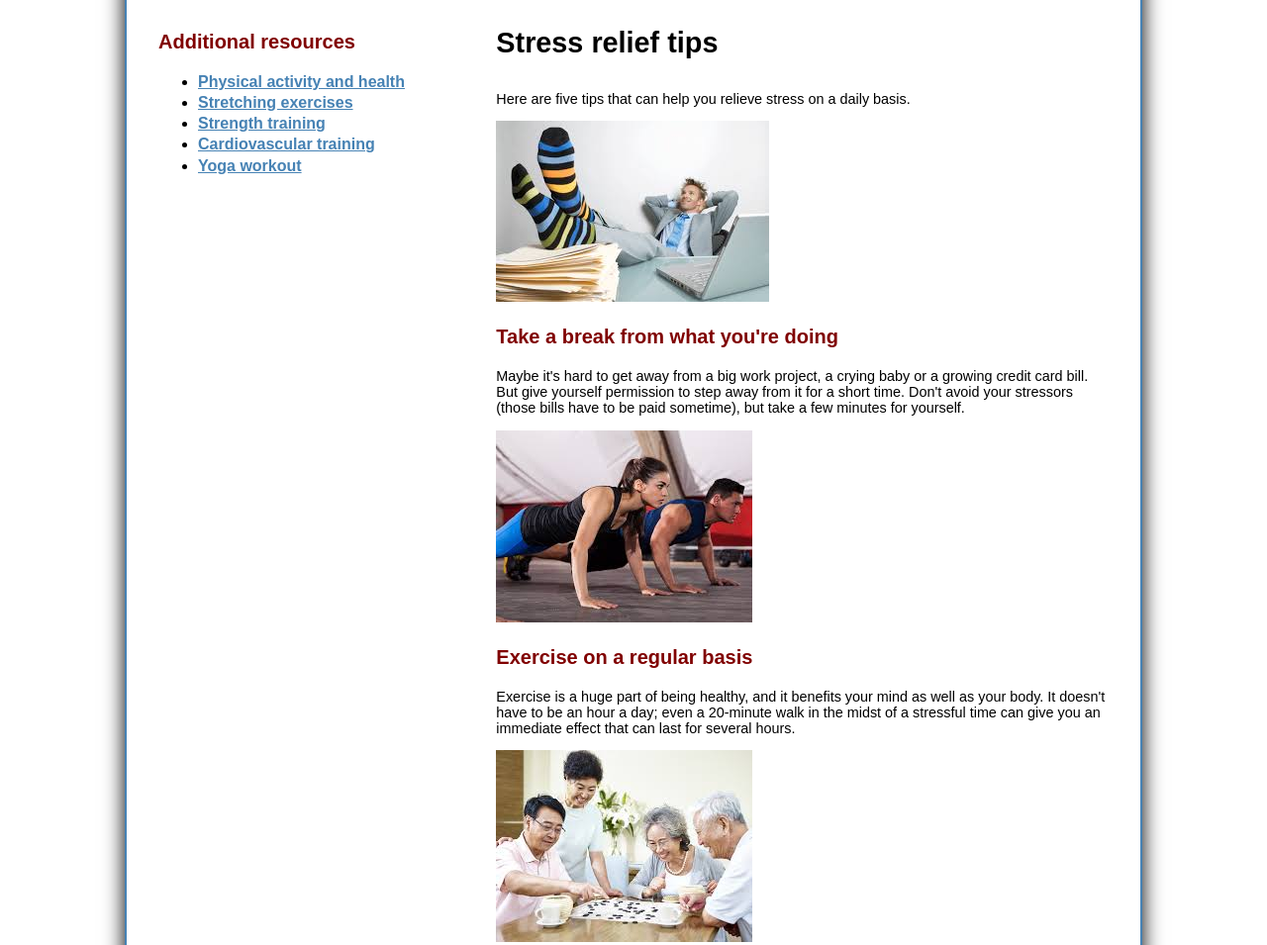
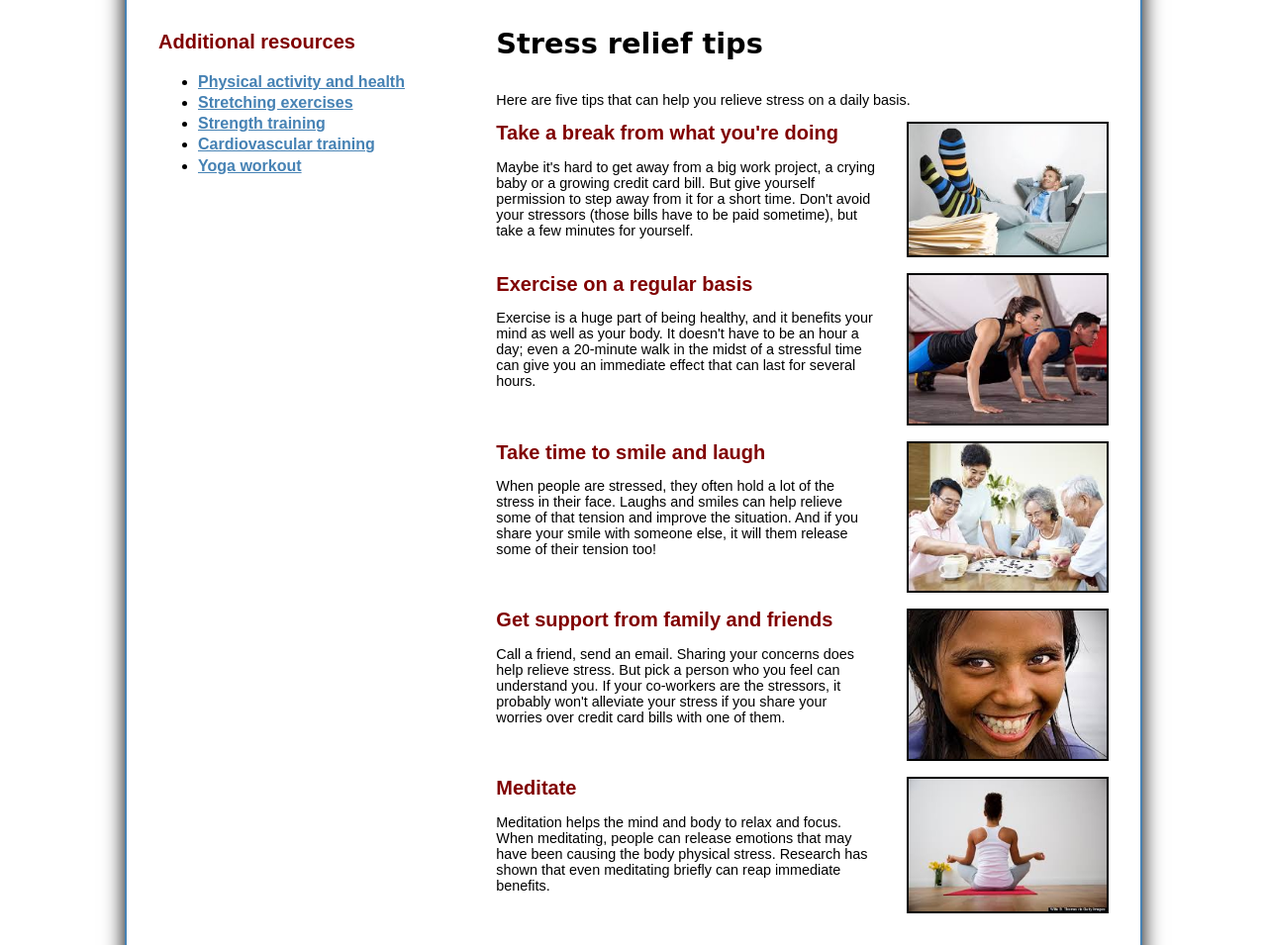
Before and after one commit to LVT53/shape-up, a website built with webpack: page stress/tips.html in a window 1280 px wide. Shown: the part 200-1155 px from the top of the page at 99% size. Built offline with nearby package versions, Linux system fonts and the light colour scheme; a web font is replaced by a local one.

Commit message:
Add cursive font, and finish Stress Relief Tips page styling

```diff
--- a/stress/tips.html
+++ b/stress/tips.html
@@ -30,27 +30,47 @@
     <div class="grid-container">
       <main>
         <div class="main_content">
-          <h2>Stress relief tips</h2>
+          <h2 class="fancy">Stress relief tips</h2>
           <p>
             Here are five tips that can help you relieve stress on a daily basis.
           </p>
-          <img src="../images/break.jpg" alt="Take a break!">
-          <h3 class="maroon">Take a break from what you're doing</h3>
+          <div class="stress-tips-grid">
+            <div class="stress-tips-grid-span">
+              <h3 class="maroon no-margin">Take a break from what you're doing</h3>
               <p>
                 Maybe it's hard to get away from a big work project, a crying baby or a growing credit card bill. But give yourself permission to step away from it for a short time. Don't avoid your stressors (those bills have to be paid sometime), but take a few minutes for yourself.
               </p>
-          <img src="../images/exercise.jpg" alt="Go exercise!">
-          <h3 class="maroon">Exercise on a regular basis</h3>
+            </div>
+            <img class="stress-img" src="../images/break.jpg" alt="Take a break!">
+          </div>
+          <div class="stress-tips-grid">
+            <div class="stress-tips-grid-span">
+              <h3 class="maroon no-margin">Exercise on a regular basis</h3>
               <p>Exercise is a huge part of being healthy, and it benefits your mind as well as your body. It doesn't have to be an hour a day; even a 20-minute walk in the midst of a stressful time can give you an immediate effect that can last for several hours.</p>
-          <img src="../images/support.jpg" alt="Get support!">
-          <h3 class="maroon">Take time to smile and laugh</h3>
+            </div>
+            <img class="stress-img" src="../images/exercise.jpg" alt="Go exercise!">
+            </div>
+          <div class="stress-tips-grid">
+            <div class="stress-tips-grid-span">
+              <h3 class="maroon no-margin">Take time to smile and laugh</h3>
               <p>When people are stressed, they often hold a lot of the stress in their face. Laughs and smiles can help relieve some of that tension and improve the situation. And if you share your smile with someone else, it will them release some of their tension too!</p>
-          <img src="../images/smile.jpg" alt="Remember to smile!">
-          <h3 class="maroon">Get support from family and friends</h3>
+            </div>
+            <img class="stress-img" src="../images/support.jpg" alt="Get support!">
+            </div>
+          <div class="stress-tips-grid">
+            <div class="stress-tips-grid-span">
+              <h3 class="maroon no-margin">Get support from family and friends</h3>
               <p>Call a friend, send an email. Sharing your concerns does help relieve stress. But pick a person who you feel can understand you. If your co-workers are the stressors, it probably won't alleviate your stress if you share your worries over credit card bills with one of them.</p>
-          <img src="../images/meditate.jpg" alt="Meditate sometimes!">
-          <h3 class="maroon">Meditate</h3>
+            </div>
+            <img class="stress-img" src="../images/smile.jpg" alt="Remember to smile!">
+          </div>
+          <div class="stress-tips-grid">
+            <div class="stress-tips-grid-span">
+              <h3 class="maroon no-margin">Meditate</h3>
               <p>Meditation helps the mind and body to relax and focus. When meditating, people can release emotions that may have been causing the body physical stress. Research has shown that even meditating briefly can reap immediate benefits.</p>
+            </div>
+            <img class="stress-img" src="../images/meditate.jpg" alt="Meditate sometimes!">
+          </div>
         </div>
       </main>
       <aside>
--- a/styles/stress.css
+++ b/styles/stress.css
@@ -1,3 +1,5 @@
+@import url('https://fonts.googleapis.com/css2?family=Mea+Culpa&display=swap');
+
 body {
   font-family: sans-serif;
   width: 1024px;
@@ -145,6 +147,28 @@ footer p {
   color: #fff;
 }
 
+.stress-tips-grid {
+  display: grid;
+  grid-template-areas:
+  "stress-tips-grid-span img";
+  grid-template-columns: 1fr;
+  grid-gap: 2rem;
+  padding-bottom: 1rem;
+}
+
+.stress-img {
+  border: 2px solid black;
+  max-width: 200px;
+}
+
+.no-margin {
+  margin: 0;
+}
+
+.fancy {
+  font-family: 'Mea+Culpa', cursive;
+}
+
 @media screen and (max-width: 900px) {
   body {
     box-shadow: none;
```
Lines whose indentation alone changed are shown as unchanged.
